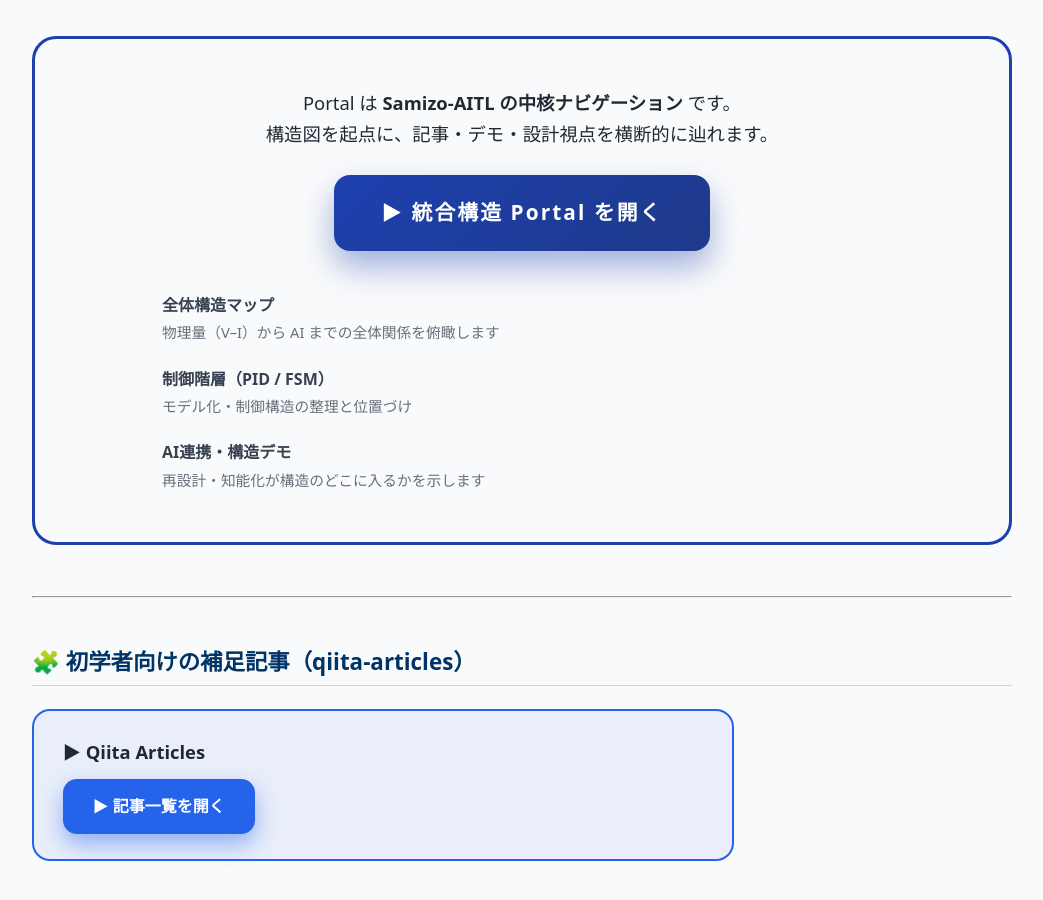
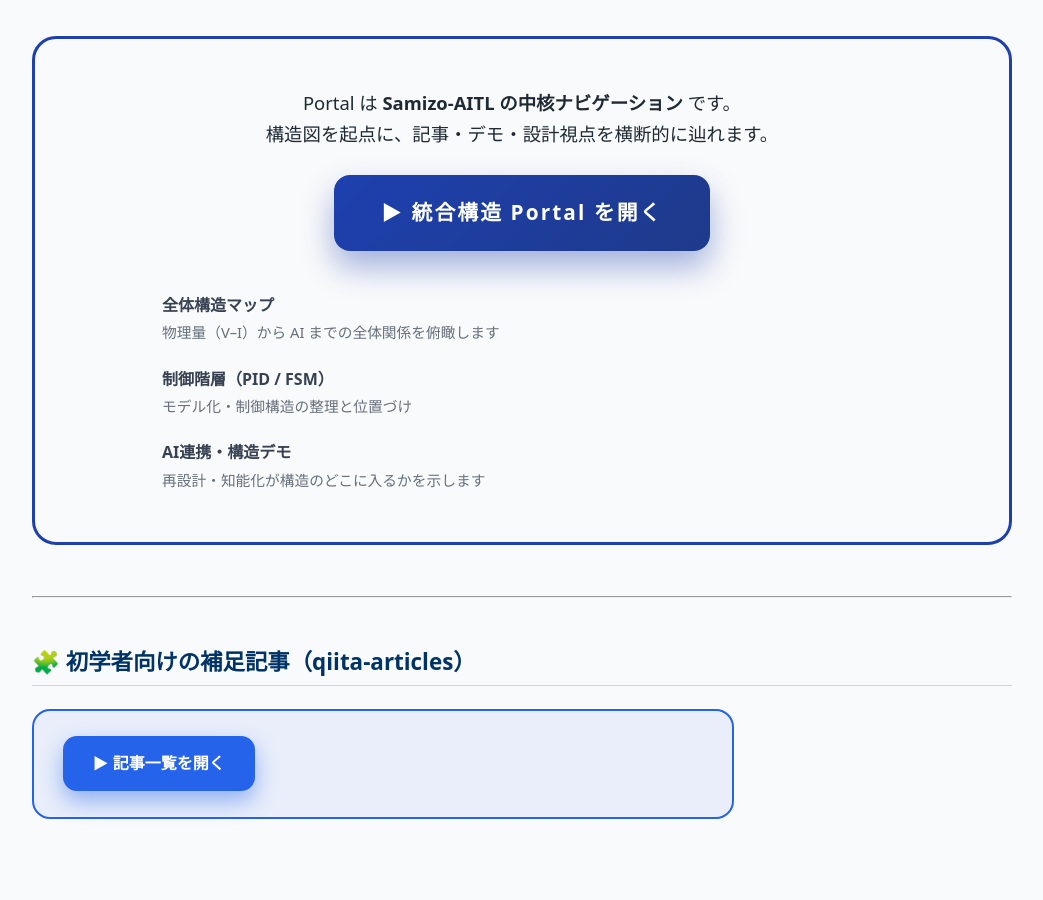
Before and after one commit to Samizo-AITL/Samizo-AITL.github.io, a Jekyll site: the page built from index.md, in a window 1280 px wide and 900 px high, scrolled down 1715 px. Shown: the whole window, without its empty margins (118-1161 px from the left). Built offline with Jekyll 4.4.1, drawn with Linux system fonts in a browser that asks for light colours; after the commit the page ends 2572 px from its top, so only the background shows below that.

Commit message:
Update index.md

```diff
--- a/index.md
+++ b/index.md
@@ -170,10 +170,6 @@
   max-width: 640px;
 ">
 
-<div style="font-size:1.15em; font-weight:900; margin-bottom:0.6em;">
-▶ Qiita Articles
-</div>
-
 <a href="https://samizo-aitl.github.io/qiita-articles/"
    style="
      display:inline-block;
```
